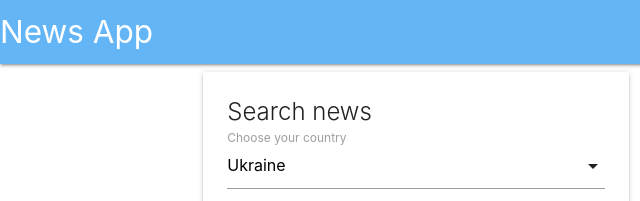
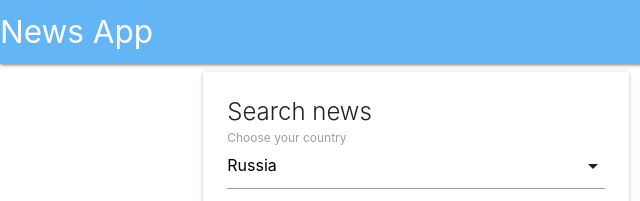
Before and after one commit to tlmnnk/Pet-Projects, a plain HTML site: page news-app/index.html in a window 1280 px wide. Shown: the top 201 px of the page, 0-640 px from the left. Drawn offline with nearby package versions, Linux system fonts and the light colour scheme; no server answers.

Commit message:
NewApp topHeadlines changed to ru

```diff
--- a/news-app/app.js
+++ b/news-app/app.js
@@ -62,7 +62,7 @@ const newsService = (function(){
   const apiUrl = 'https://newsapi.org/v2';
 
   return {
-    topHedline(counrty = 'ua', cb) {
+    topHedline(counrty = 'ru', cb) {
       http.get(
         `${apiUrl}/top-headlines?country=${counrty}&apiKey=${apiKey}`,
         cb
@@ -87,7 +87,7 @@ document.addEventListener('DOMContentLoaded', function() {
 //Load News function
 
 function loadNews() {
-  newsService.topHedline('ua', onGetResponce);
+  newsService.topHedline('ru', onGetResponce);
 }
 
 // function fro getting response for server
--- a/news-app/index.html
+++ b/news-app/index.html
@@ -33,7 +33,7 @@
                   <span class="card-title">Search news</span>
                   <div class="input-field">
                     <select name="country" id="country">
-                      <option value="ua">Ukraine</option>
+                      <option value="ua">Russia</option>
                       <option value="us">United States</option>
                     </select>
                     <label>Choose your country</label>
```
